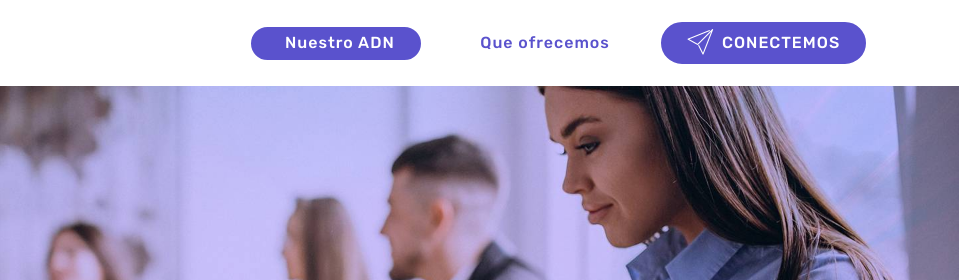
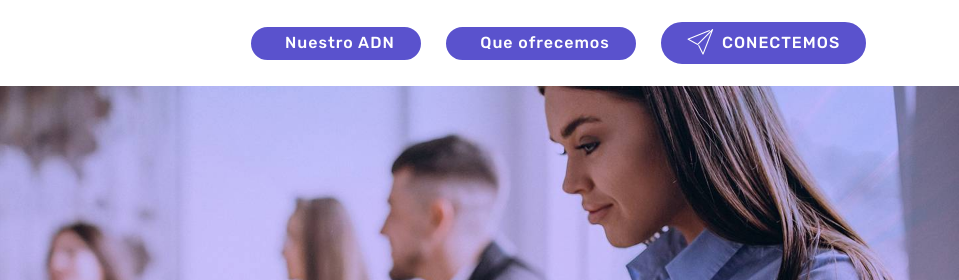
Before and after one commit to huguenn/mutarelife, a plain HTML site: page index.html in a window 1280 px wide. Shown: the top 280 px of the page, 321-1280 px from the left. Drawn offline with Linux system fonts and the light colour scheme; files whose address does not match are found by name.

Commit message:
error boton

```diff
--- a/index.html
+++ b/index.html
@@ -51,7 +51,7 @@
                 Nuestro ADN</a>
             </div>
 
-            <div class="navbar-buttons mbr-section-btn"><a class="btn btn-sm btn-primaryv display-4" href="index.html#form1-7"><span class="mbr-iconfont mbr-iconfont-btn"></span>
+            <div class="navbar-buttons mbr-section-btn"><a class="btn btn-sm btn-primary display-4" href="index.html#form1-7"><span class="mbr-iconfont mbr-iconfont-btn"></span>
 
                 Que ofrecemos</a>
              </div>
```
